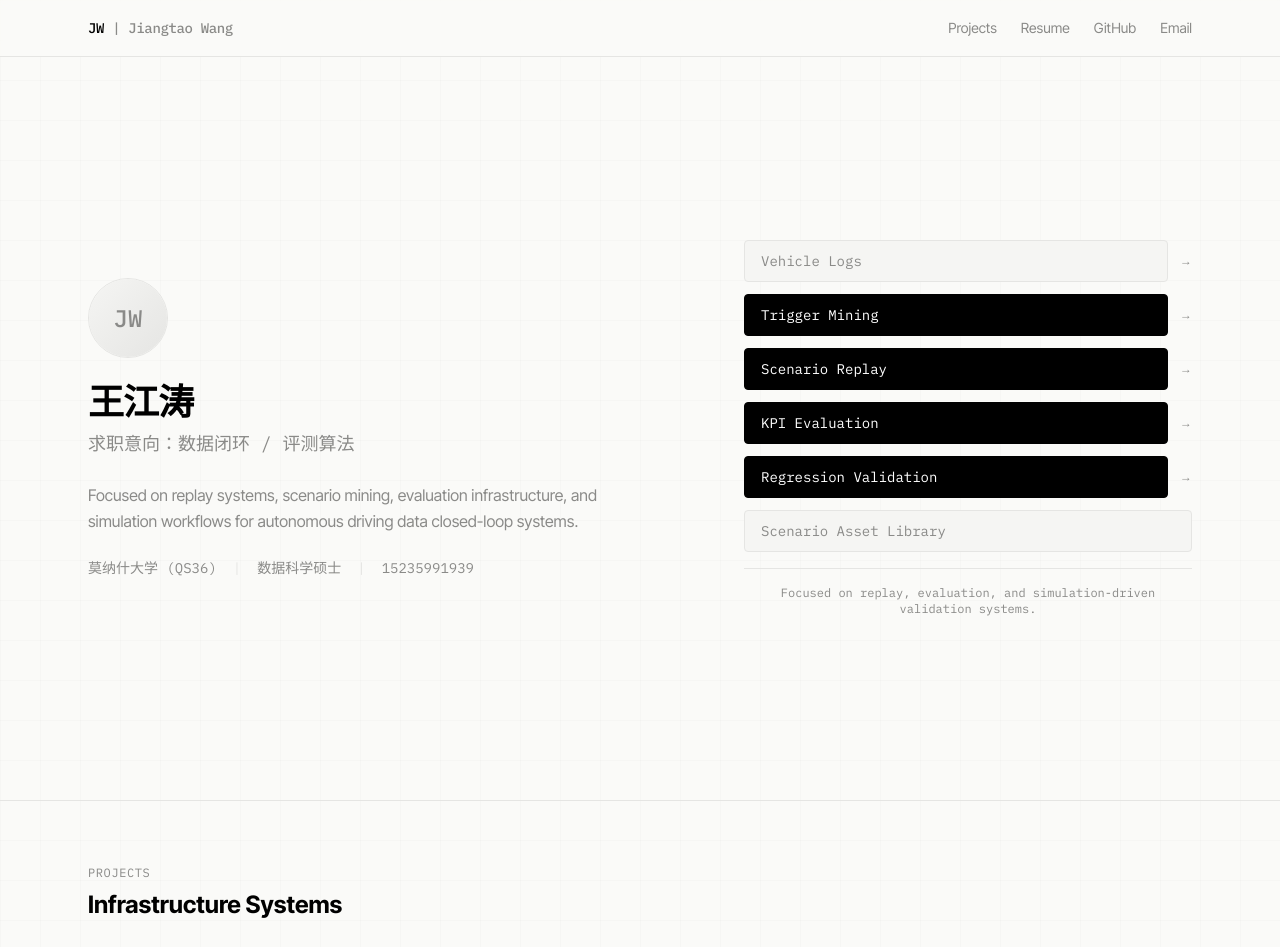
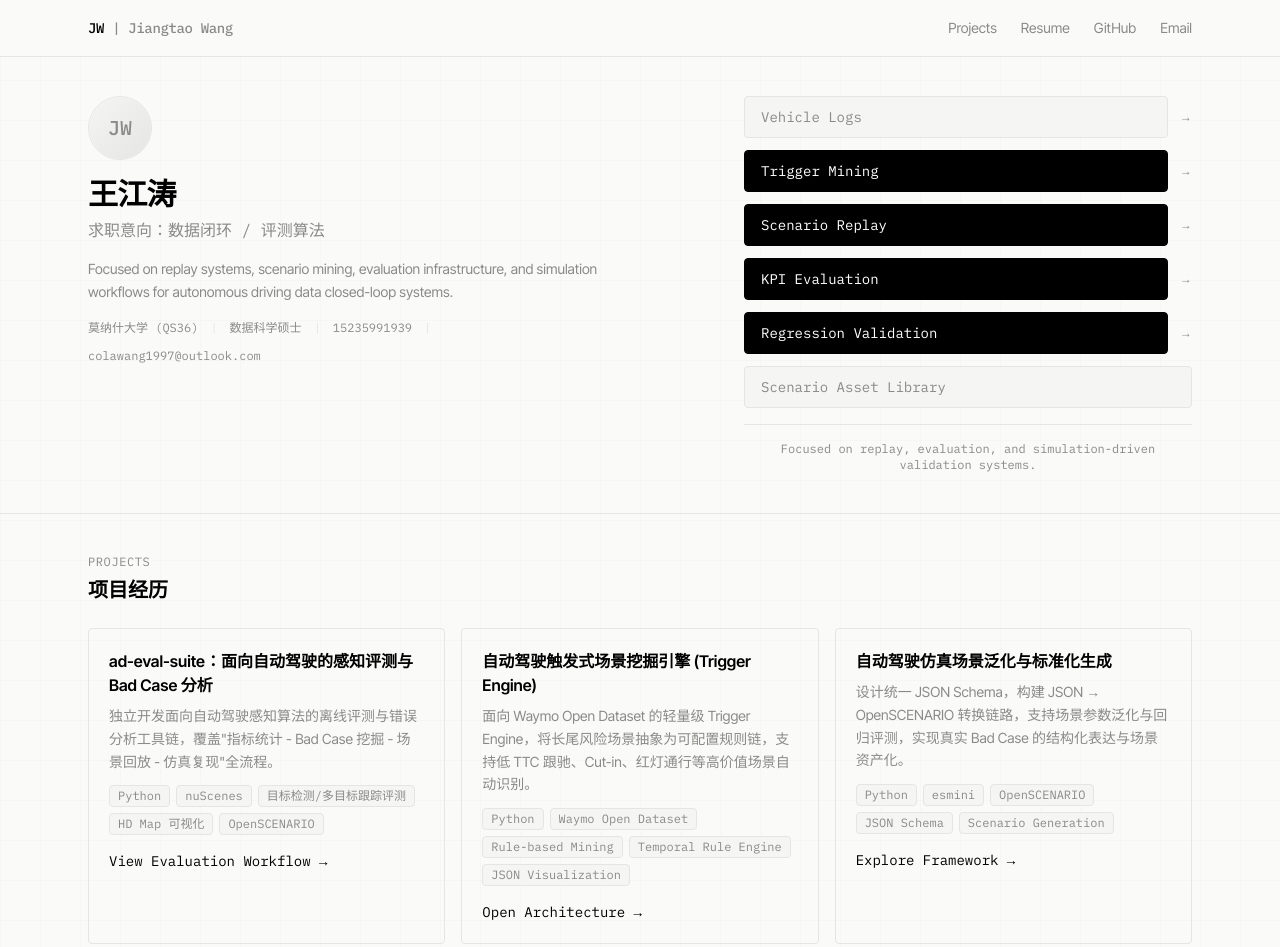
Before and after one commit to cola1917/cola1917.github.io, an Astro site in the folder website/: page / in a window 1280 px wide. Shown: the top 947 px of the page. Built offline with nearby package versions, Linux system fonts and the light colour scheme; Astro itself is replaced by a stand-in of ours.

Commit message:
fix: reduce page spacing for compact layout

```diff
--- a/website/src/components/Hero.astro
+++ b/website/src/components/Hero.astro
@@ -3,36 +3,38 @@ import { site } from '../content/site';
 import ClosedLoopDiagram from './ClosedLoopDiagram.astro';
 ---
 
-<section class="pt-14 min-h-screen flex items-center">
-  <div class="max-w-6xl mx-auto px-6 py-16 w-full">
-    <div class="grid grid-cols-1 lg:grid-cols-2 gap-12 lg:gap-16 items-center">
+<section class="pt-14">
+  <div class="max-w-6xl mx-auto px-6 py-10 w-full">
+    <div class="grid grid-cols-1 lg:grid-cols-2 gap-10 lg:gap-14 items-start">
       <!-- Left: Profile -->
-      <div class="space-y-6">
-        <div class="w-20 h-20 rounded-full bg-surface border border-border overflow-hidden">
-          <div class="w-full h-full bg-gradient-to-br from-surface to-border flex items-center justify-center text-2xl font-mono font-medium text-muted">
+      <div class="space-y-4">
+        <div class="w-16 h-16 rounded-full bg-surface border border-border overflow-hidden">
+          <div class="w-full h-full bg-gradient-to-br from-surface to-border flex items-center justify-center text-xl font-mono font-medium text-muted">
             JW
           </div>
         </div>
 
         <div>
-          <h1 class="text-3xl sm:text-4xl font-sans font-bold tracking-tight">
+          <h1 class="text-2xl sm:text-3xl font-sans font-bold tracking-tight">
             {site.name}
           </h1>
-          <p class="mt-2 text-lg font-mono text-muted">
+          <p class="mt-1.5 text-base font-mono text-muted">
             求职意向：{site.title}
           </p>
         </div>
 
-        <p class="text-base text-muted leading-relaxed max-w-lg">
+        <p class="text-sm text-muted leading-relaxed max-w-lg">
           {site.description}
         </p>
 
-        <div class="flex items-center gap-4 text-sm font-mono text-muted">
+        <div class="flex flex-wrap items-center gap-3 text-xs font-mono text-muted">
           <span>{site.university}</span>
           <span class="text-border">|</span>
           <span>{site.degree}</span>
           <span class="text-border">|</span>
           <span>{site.phone}</span>
+          <span class="text-border">|</span>
+          <span>{site.email}</span>
         </div>
       </div>
 
--- a/website/src/pages/index.astro
+++ b/website/src/pages/index.astro
@@ -9,11 +9,11 @@ import { projects } from '../content/projects';
   <Hero />
 
   <!-- Projects Section -->
-  <section id="projects" class="py-16 border-t border-border">
+  <section id="projects" class="py-10 border-t border-border">
     <div class="max-w-6xl mx-auto px-6">
-      <div class="mb-8">
+      <div class="mb-6">
         <p class="text-xs font-mono text-muted uppercase tracking-wider">Projects</p>
-        <h2 class="mt-2 text-2xl font-sans font-bold">Infrastructure Systems</h2>
+        <h2 class="mt-1.5 text-xl font-sans font-bold">项目经历</h2>
       </div>
 
       <div class="grid grid-cols-1 md:grid-cols-3 gap-4">
@@ -31,7 +31,7 @@ import { projects } from '../content/projects';
   </section>
 
   <!-- Footer -->
-  <footer class="py-8 border-t border-border">
+  <footer class="py-4 border-t border-border">
     <div class="max-w-6xl mx-auto px-6">
       <p class="text-xs font-mono text-muted">
         © {new Date().getFullYear()} Jiangtao Wang. All rights reserved.
```
Also changed, not shown: .claude/settings.local.json (added).
